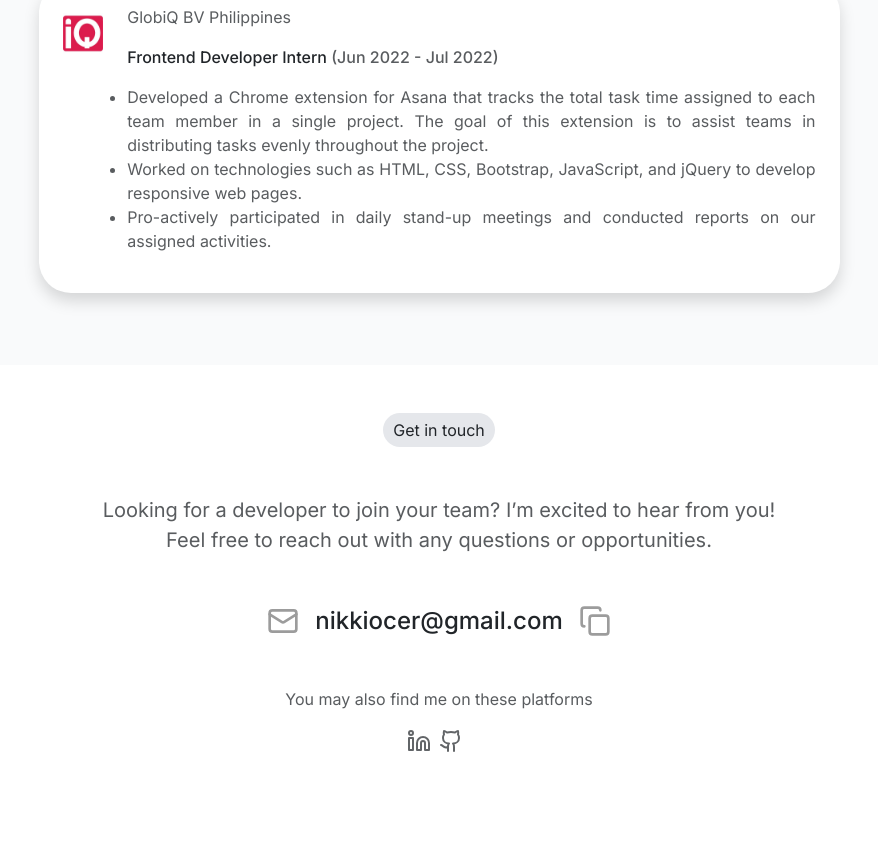
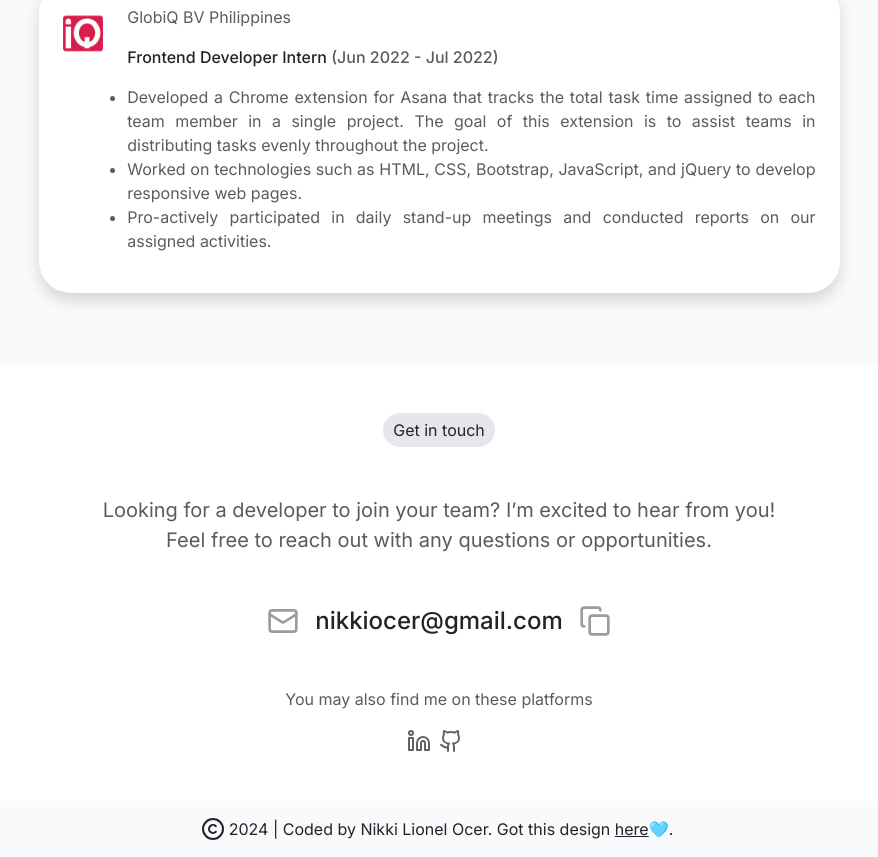
Before and after one commit to niklaux/nikki-ocer-portfolio, a React (Create React App) app in the folder my-portfolio/: page / in a window 1280 px wide. Shown: the part 2023-2880 px from the top of the page, without its empty margins (201-1079 px from the left). Before the commit the page ends 2824 px from the top, so only its background shows below. Built offline with nearby package versions, Linux system fonts and the light colour scheme.

Commit message:
create footer

```diff
--- /dev/null
+++ b/my-portfolio/src/components/FooterSection/FooterSection.jsx
@@ -0,0 +1,26 @@
+import React from "react";
+import { Copyright } from "lucide-react";
+
+function FooterSection() {
+  return (
+    <div className="py-3 section-grey-bg">
+      <div className="container px-lg-5 px-sm-0 d-flex justify-content-center">
+        <Copyright />
+        <p className="m-0 mx-1">
+          2024 | Coded by Nikki Lionel Ocer. Got this design{" "}
+          <a
+            href="https://www.figma.com/community/file/1262992249991763120"
+            target="_blank"
+            rel="noopener noreferrer"
+            className="text-decoration-underline text-reset"
+          >
+            here
+          </a>
+          🩵.
+        </p>
+      </div>
+    </div>
+  );
+}
+
+export default FooterSection;
--- a/my-portfolio/src/pages/Home.jsx
+++ b/my-portfolio/src/pages/Home.jsx
@@ -5,6 +5,7 @@ import AboutMeSection from "../components/AboutMeSection/AboutMeSection";
 import SkillsSection from "../components/SkillsSection/SkillsSection";
 import ExperienceSection from "../components/ExperienceSection/ExperienceSection";
 import ContactSection from "../components/ContactSection/ContactSection";
+import FooterSection from "../components/FooterSection/FooterSection";
 
 function Home() {
   return (
@@ -15,6 +16,7 @@ function Home() {
       <SkillsSection />
       <ExperienceSection />
       <ContactSection />
+      <FooterSection />
     </div>
   );
 }
```
